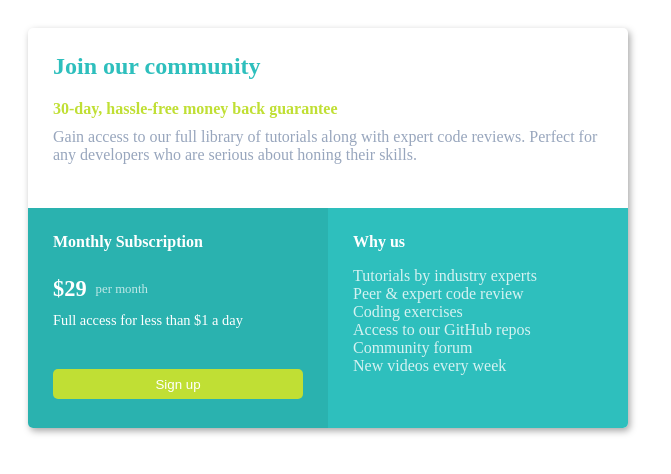
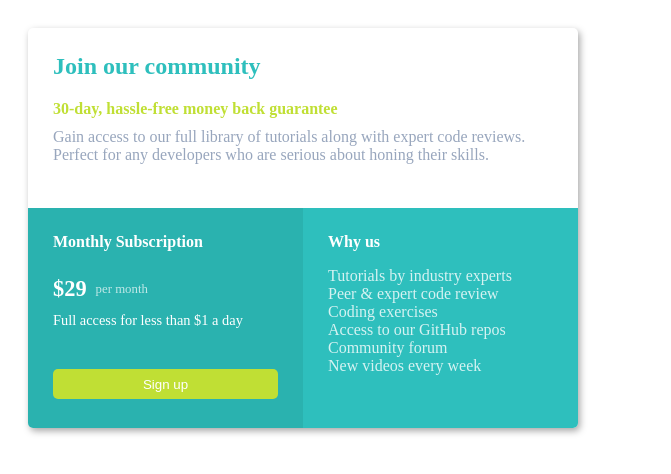
Before and after one commit to DarshilPadmani/pricing-card-frontend-mentor-challenge, a plain HTML site: page index.html in a window 1280 px wide. Shown: the whole page, without its empty margins (0-671 px from the left). Drawn offline with Linux system fonts and the light colour scheme.

Commit message:
Update styles.css

```diff
--- a/styles.css
+++ b/styles.css
@@ -13,8 +13,6 @@ body{
 }
 
 #card{
-    width:600px;
-    height:400px;
     box-shadow: 2px 3px 7px 0px rgba(0,0,0,0.35);
     border-radius: 5px;
     overflow: hidden;
@@ -35,19 +33,19 @@ body{
 #bottom-left-section{
     display:inline-block;
     padding: 25px;
-    width: 50%;
     height: 100%;
     vertical-align: top;
     background-color: hsl(179, 62%, 43%);
+    flex-basis: 50%;
 }
 
 #bottom-right-section{
     display: inline-block;
-    width: 50%;
     padding: 25px;
     height:100%;
     vertical-align: top;
     background-color:#2ebfbd;
+    flex-basis: 50%;
     }
 
 #top-section h2{
@@ -88,6 +86,12 @@ button:hover{
     font-size: 1.4rem;
     }
 
+#price-cointainer{
+    display: flex;
+    align-items: center;
+    margin-bottom: 10px;
+}
+
 #bottom-left-section h4{
     margin-bottom: 25px;
     }
@@ -116,3 +120,14 @@ ul{
     font-size: 1rem;
     opacity: 0.8;
 }
+
+@media(min-width: 576px){
+    #card{
+    width:550px;
+    height:400px;
+    }
+
+    #bottom-left-section, #bottom-right-section{
+        width: 50%;
+    }
+}
```
